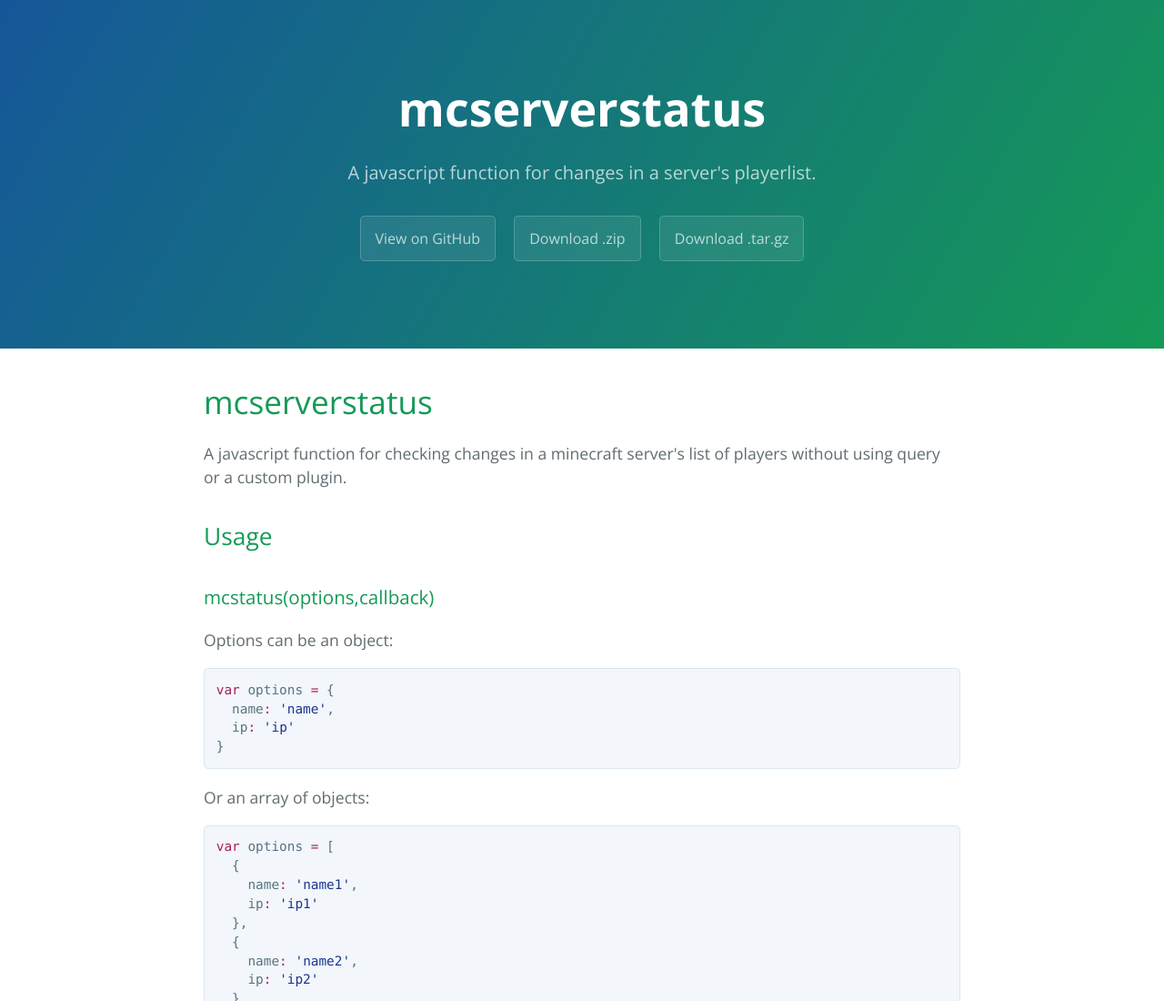
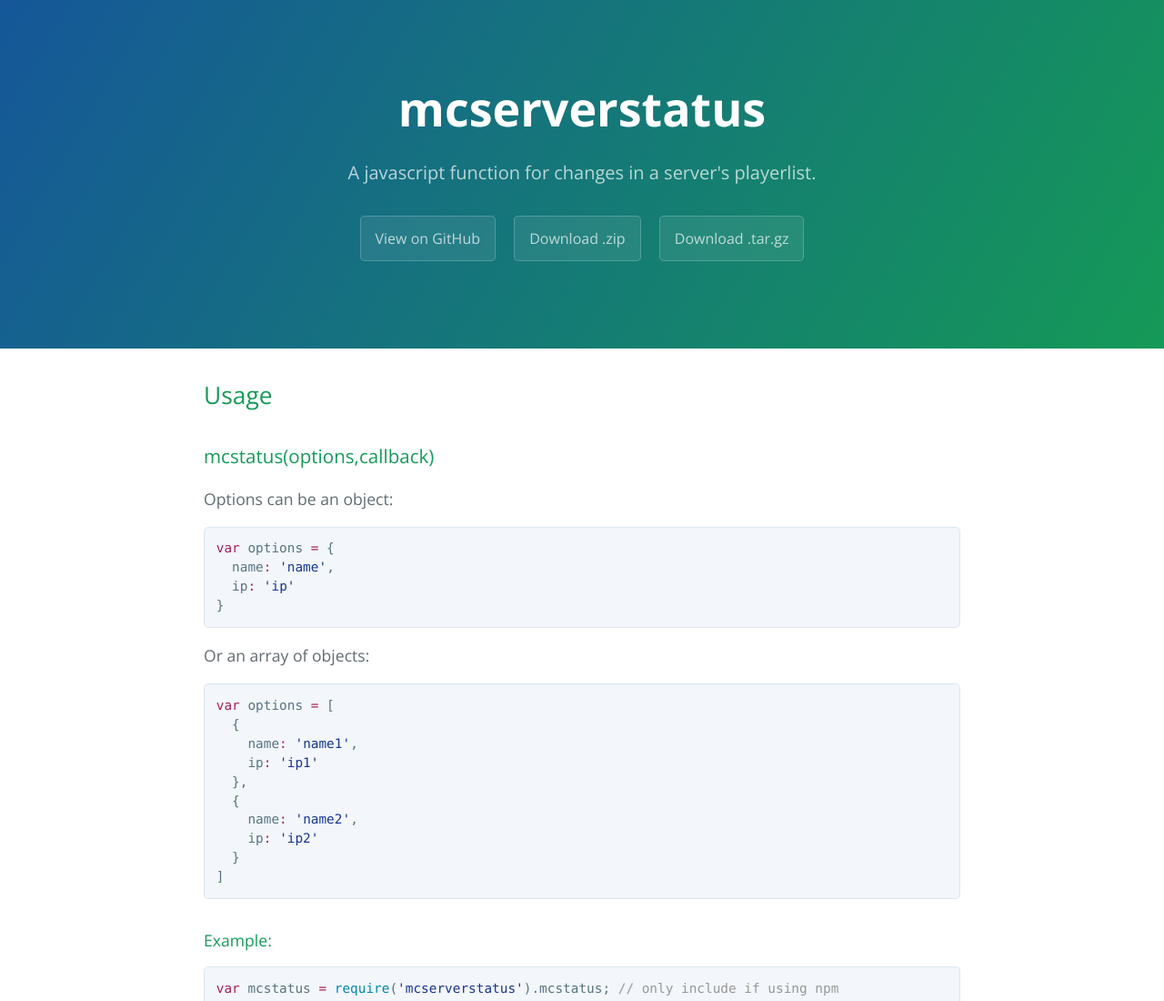
Before and after one commit to arcusdevteam/mcserverstatus, a plain HTML site: page index.html in a window 1280 px wide. Shown: the top 1100 px of the page at 91% size. Drawn offline with nearby package versions, Linux system fonts and the light colour scheme.

```diff
--- a/index.html
+++ b/index.html
@@ -19,12 +19,7 @@
     </section>
 
     <section class="main-content">
-      <h1>
-<a id="mcserverstatus" class="anchor" href="#mcserverstatus" aria-hidden="true"><span class="octicon octicon-link"></span></a>mcserverstatus</h1>
-
-<p>A javascript function for checking changes in a minecraft server's list of players without using query or a custom plugin.</p>
-
-<h2>
+      <h2>
 <a id="usage" class="anchor" href="#usage" aria-hidden="true"><span class="octicon octicon-link"></span></a>Usage</h2>
 
 <h3>
```
Also changed, not shown: params.json (+1 -1 lines).
